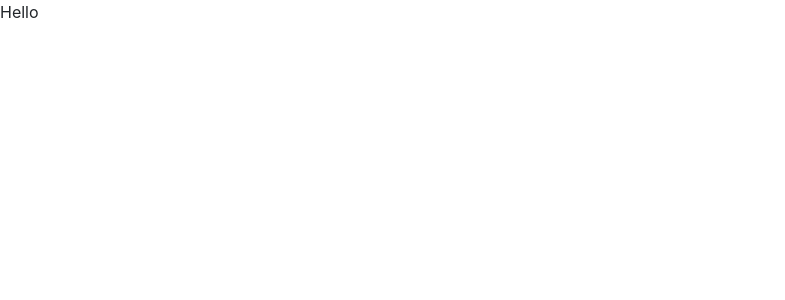
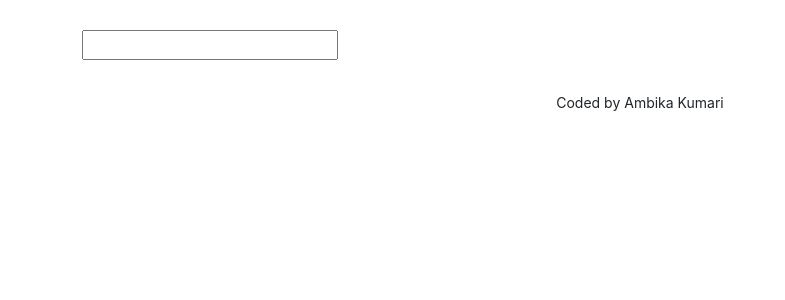
Before and after one commit to ambika2404/dictionary-project, a React (Create React App) app: page / in a window 1280 px wide. Shown: the top 300 px of the page, without its empty margins (0-785 px from the left). Built offline with nearby package versions, Linux system fonts and the light colour scheme.

Commit message:
Created new component Dictionary

```diff
--- a/src/App.css
+++ b/src/App.css
@@ -0,0 +1,7 @@
+.App-footer {
+  text-align: center;
+  margin: 30px 0;
+}
+.App-header {
+  margin: 30px 0;
+}
--- a/src/App.js
+++ b/src/App.js
@@ -1,9 +1,17 @@
 import "./App.css";
-
+import Dictionary from "./Dictionary";
 function App() {
   return (
     <div className="App">
-      <header className="App-header">Hello</header>
+      <div className="container">
+        <header className="App-header"></header>
+        <main>
+          <Dictionary />
+        </main>
+        <footer className="App-footer">
+          <small>Coded by Ambika Kumari</small>
+        </footer>
+      </div>
     </div>
   );
 }
--- /dev/null
+++ b/src/Dictionary.css
@@ -0,0 +1,2 @@
+.Dictionary {
+}
--- /dev/null
+++ b/src/Dictionary.js
@@ -0,0 +1,20 @@
+import React, { useState } from "react";
+import "./Dictionary.css";
+
+export default function Dictionary() {
+  let [keyword, setKeyword] = useState("");
+  function search(event) {
+    event.preventDefault();
+    alert(`searching for ${keyword} defination`);
+  }
+  function handleKeywordChange(event) {
+    setKeyword(event.target.value);
+  }
+  return (
+    <div className="Dictionary">
+      <form onSubmit={search}>
+        <input type="search" onChange={handleKeywordChange} />
+      </form>
+    </div>
+  );
+}
```
